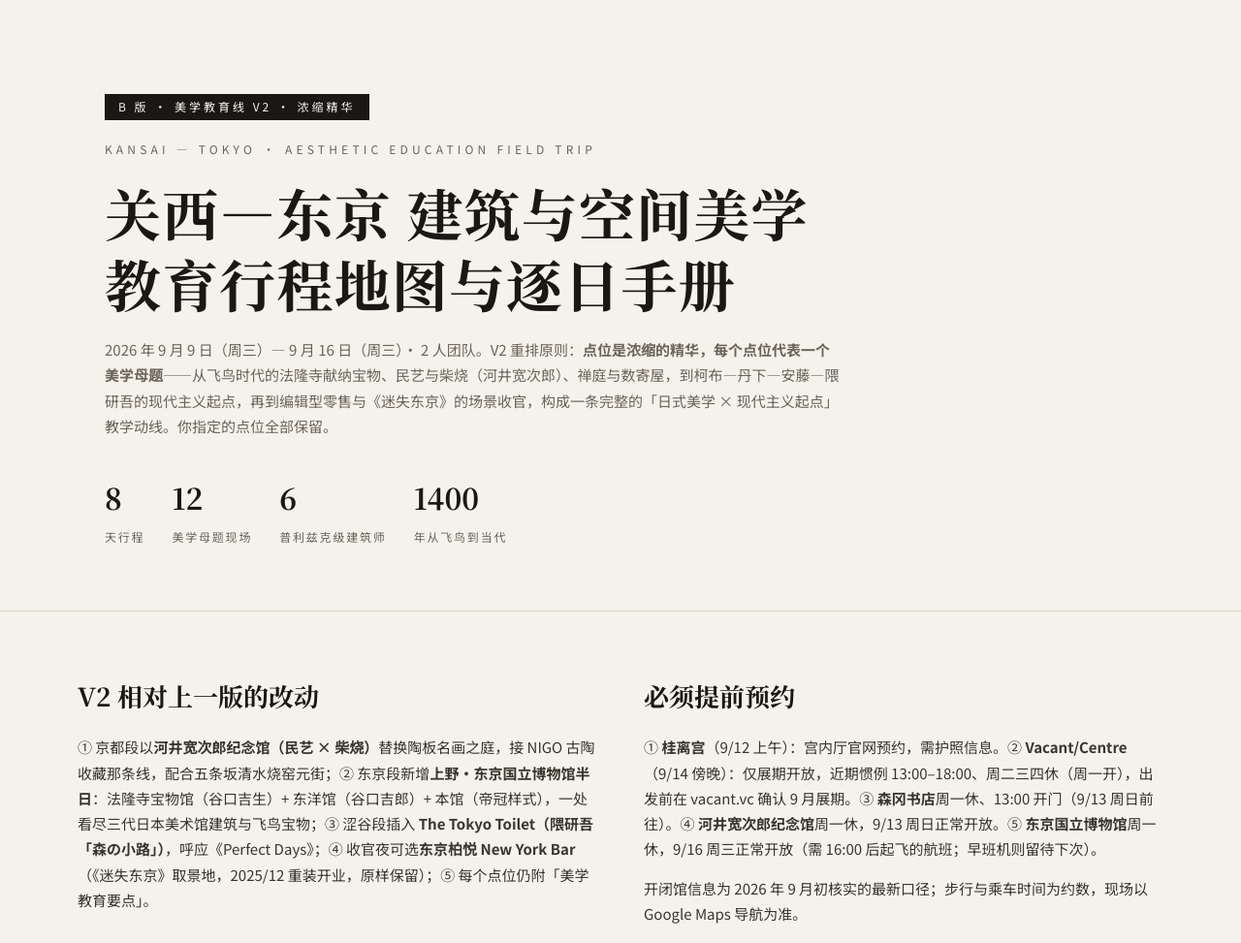
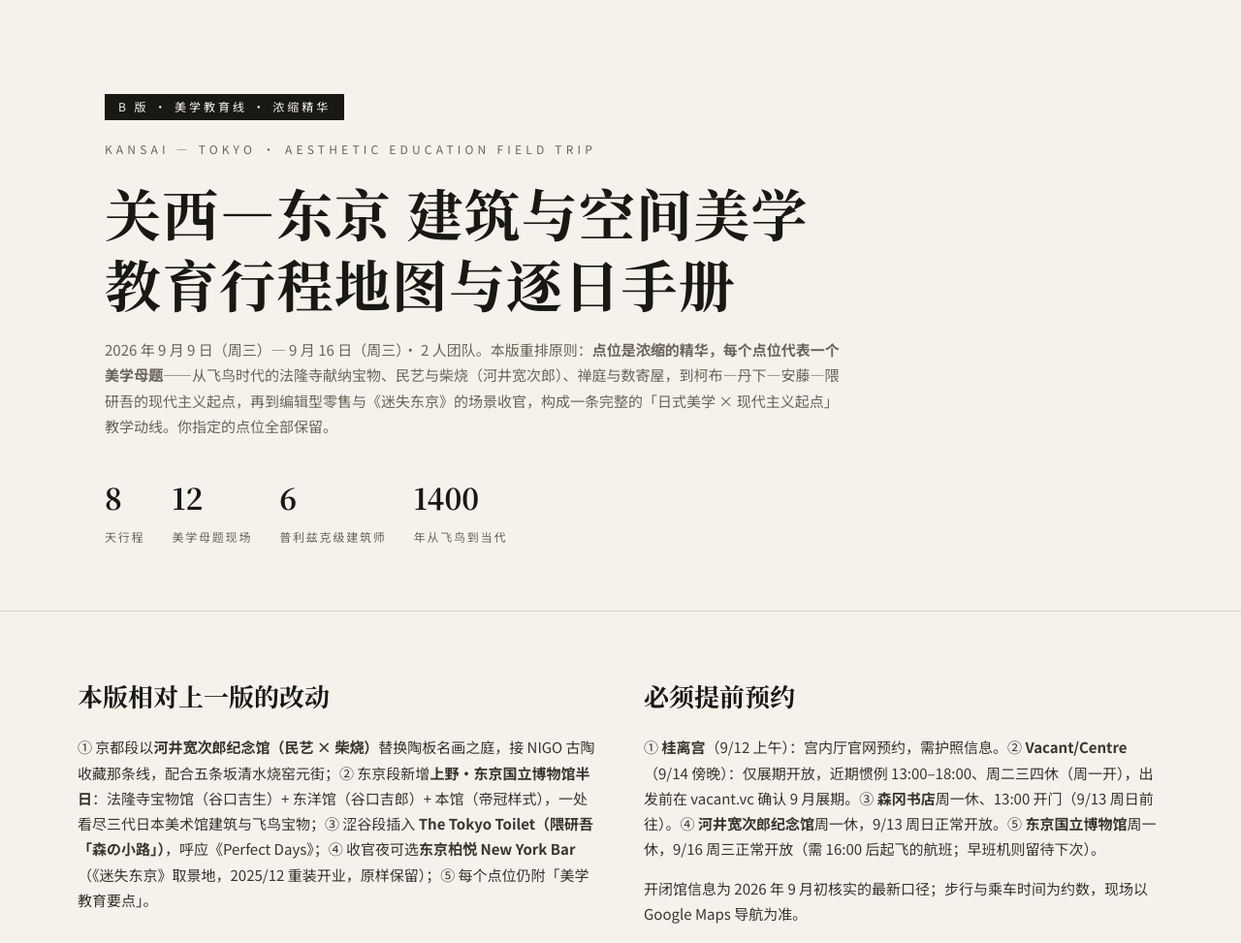
Before and after one commit to aquairas-chen/aquairas-chen.github.io, a plain HTML site: page trip/itinerary-map-B-aesthetic.html in a window 1280 px wide. Shown: the top 973 px of the page at 97% size. Drawn offline with nearby package versions, Linux system fonts and the light colour scheme.

Commit message:
B版页面去除版本字眼

```diff
--- a/trip/itinerary-map-B-aesthetic.html
+++ b/trip/itinerary-map-B-aesthetic.html
@@ -111,10 +111,10 @@ footer{border-top:1px solid var(--line);padding:36px 0 60px;font-size:12.5px;col
 </head>
 <body>
 <header class="hero"><div class="wrap">
-  <div class="vtag">B 版 · 美学教育线 V2 · 浓缩精华</div>
+  <div class="vtag">B 版 · 美学教育线 · 浓缩精华</div>
   <div class="kicker">Kansai — Tokyo · Aesthetic Education Field Trip</div>
   <h1 class="serif">关西—东京 建筑与空间美学<br>教育行程地图与逐日手册</h1>
-  <p class="sub">2026 年 9 月 9 日（周三）— 9 月 16 日（周三）· 2 人团队。V2 重排原则：<strong>点位是浓缩的精华，每个点位代表一个美学母题</strong>——从飞鸟时代的法隆寺献纳宝物、民艺与柴烧（河井宽次郎）、禅庭与数寄屋，到柯布—丹下—安藤—隈研吾的现代主义起点，再到编辑型零售与《迷失东京》的场景收官，构成一条完整的「日式美学 × 现代主义起点」教学动线。你指定的点位全部保留。</p>
+  <p class="sub">2026 年 9 月 9 日（周三）— 9 月 16 日（周三）· 2 人团队。本版重排原则：<strong>点位是浓缩的精华，每个点位代表一个美学母题</strong>——从飞鸟时代的法隆寺献纳宝物、民艺与柴烧（河井宽次郎）、禅庭与数寄屋，到柯布—丹下—安藤—隈研吾的现代主义起点，再到编辑型零售与《迷失东京》的场景收官，构成一条完整的「日式美学 × 现代主义起点」教学动线。你指定的点位全部保留。</p>
   <div class="stats">
     <div class="stat"><b class="serif">8</b><span>天行程</span></div>
     <div class="stat"><b class="serif">12</b><span>美学母题现场</span></div>
@@ -125,7 +125,7 @@ footer{border-top:1px solid var(--line);padding:36px 0 60px;font-size:12.5px;col
 
 <section class="intro wrap">
   <div>
-    <h2 class="serif">V2 相对上一版的改动</h2>
+    <h2 class="serif">本版相对上一版的改动</h2>
     <p>① 京都段以<strong>河井宽次郎纪念馆（民艺 × 柴烧）</strong>替换陶板名画之庭，接 NIGO 古陶收藏那条线，配合五条坂清水烧窑元街；② 东京段新增<strong>上野·东京国立博物馆半日</strong>：法隆寺宝物馆（谷口吉生）+ 东洋馆（谷口吉郎）+ 本馆（帝冠样式），一处看尽三代日本美术馆建筑与飞鸟宝物；③ 涩谷段插入 <strong>The Tokyo Toilet（隈研吾「森の小路」）</strong>，呼应《Perfect Days》；④ 收官夜可选<strong>东京柏悦 New York Bar</strong>（《迷失东京》取景地，2025/12 重装开业，原样保留）；⑤ 每个点位仍附「美学教育要点」。</p>
   </div>
   <div>
@@ -146,7 +146,7 @@ footer{border-top:1px solid var(--line);padding:36px 0 60px;font-size:12.5px;col
 <main class="days wrap" id="days"></main>
 
 <footer><div class="wrap">
-  <p>关西—东京 空间美学考察 · B 版（美学教育线 V2 · 浓缩精华）· 更新于 2026-09-04 · 信息核实截至 2026 年 9 月初。</p>
+  <p>关西—东京 空间美学考察 · B 版（美学教育线 · 浓缩精华）· 更新于 2026-09-04 · 信息核实截至 2026 年 9 月初。</p>
   <p style="margin-top:6px">底图 © OpenStreetMap contributors。本文件为单机 HTML，需联网加载地图瓦片与字体。</p>
 </div></footer>
 <script src="https://unpkg.com/leaflet@1.9.4/dist/leaflet.js"></script>
```
